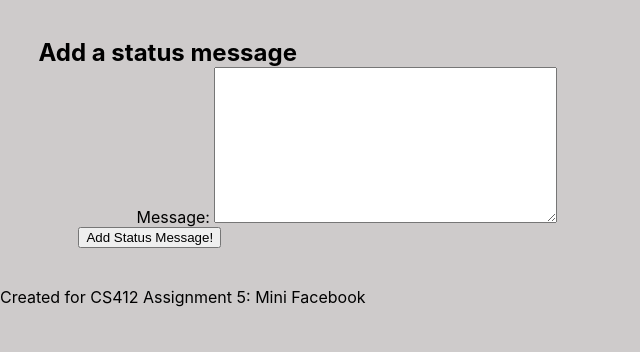
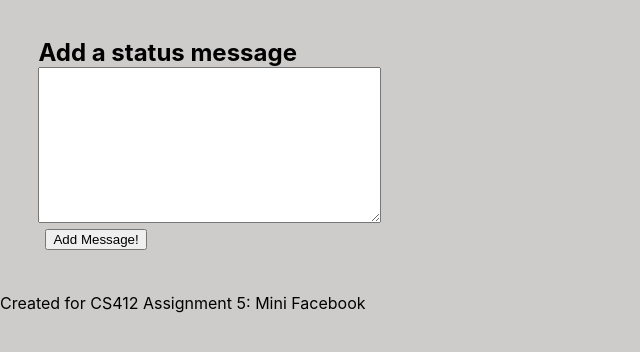
Before and after one commit to camchris/CS412, a Django app: page /mini_fb/profile/1/create_status in a window 1280 px wide. Shown: the part 85-437 px from the top of the page, without its empty margins (0-640 px from the left). Run offline with Django 5.2, Linux system fonts and the light colour scheme.

Commit message:
fixing status message layout

```diff
--- a/mini_fb/templates/mini_fb/create_status_form.html
+++ b/mini_fb/templates/mini_fb/create_status_form.html
@@ -4,7 +4,16 @@
     <h2>Add a status message</h2>
     <form method = 'POST'>
         {% csrf_token %}
-        {{form}}
-        <input type='submit' name = 'Add Status Message!' value= 'Add Status Message!'>
+        <table>
+            {% for field in form %}
+            <tr>{{field}}</tr>
+            {% endfor %}
+            <tr>
+                <td></td>
+                <td>
+                    <input type='submit' name = 'Add Message!' value= 'Add Message!'>
+                </td>
+            </tr>
+            </table>
     </form>
 {% endblock %}
--- a/static/styles.css
+++ b/static/styles.css
@@ -67,10 +67,6 @@ nav a {
     text-decoration: circle;
 }
 
-form {
-    padding-left: 40px;
-}
-
 
 table {
     text-align: left;
```
